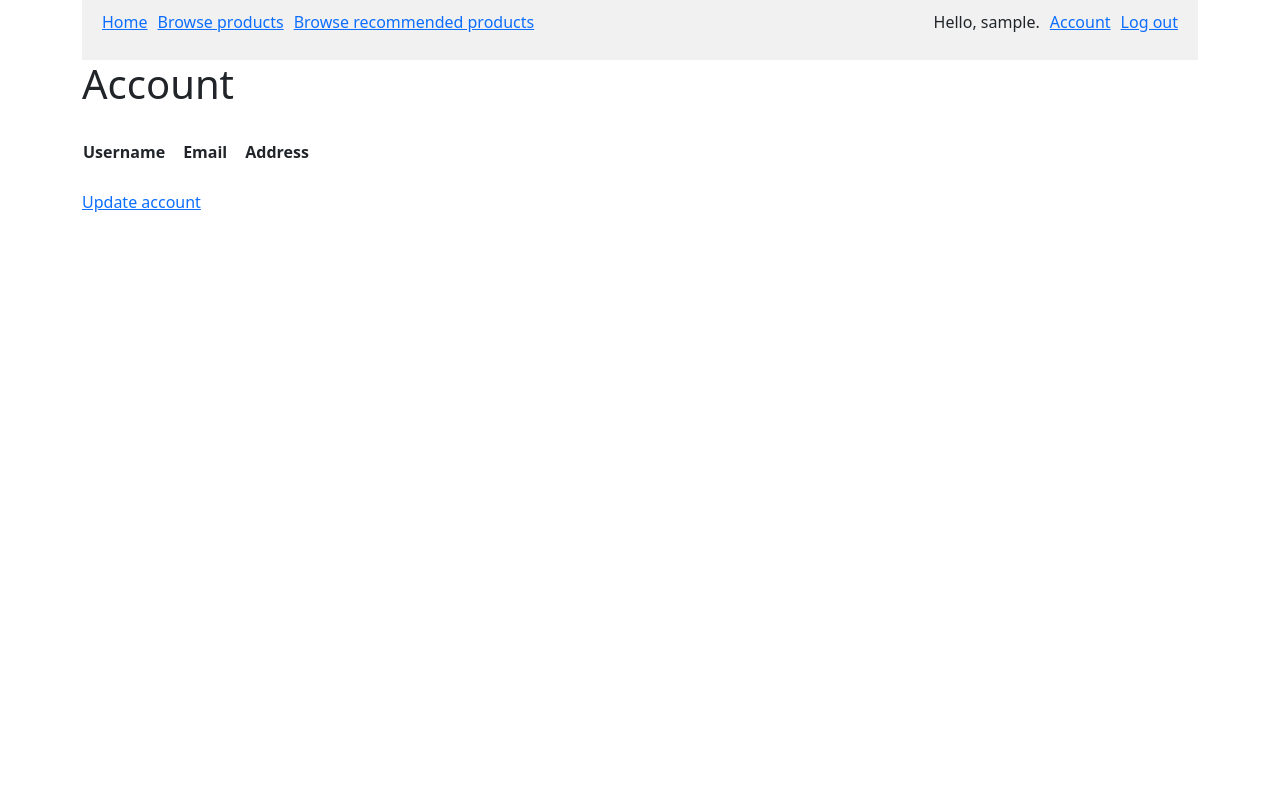
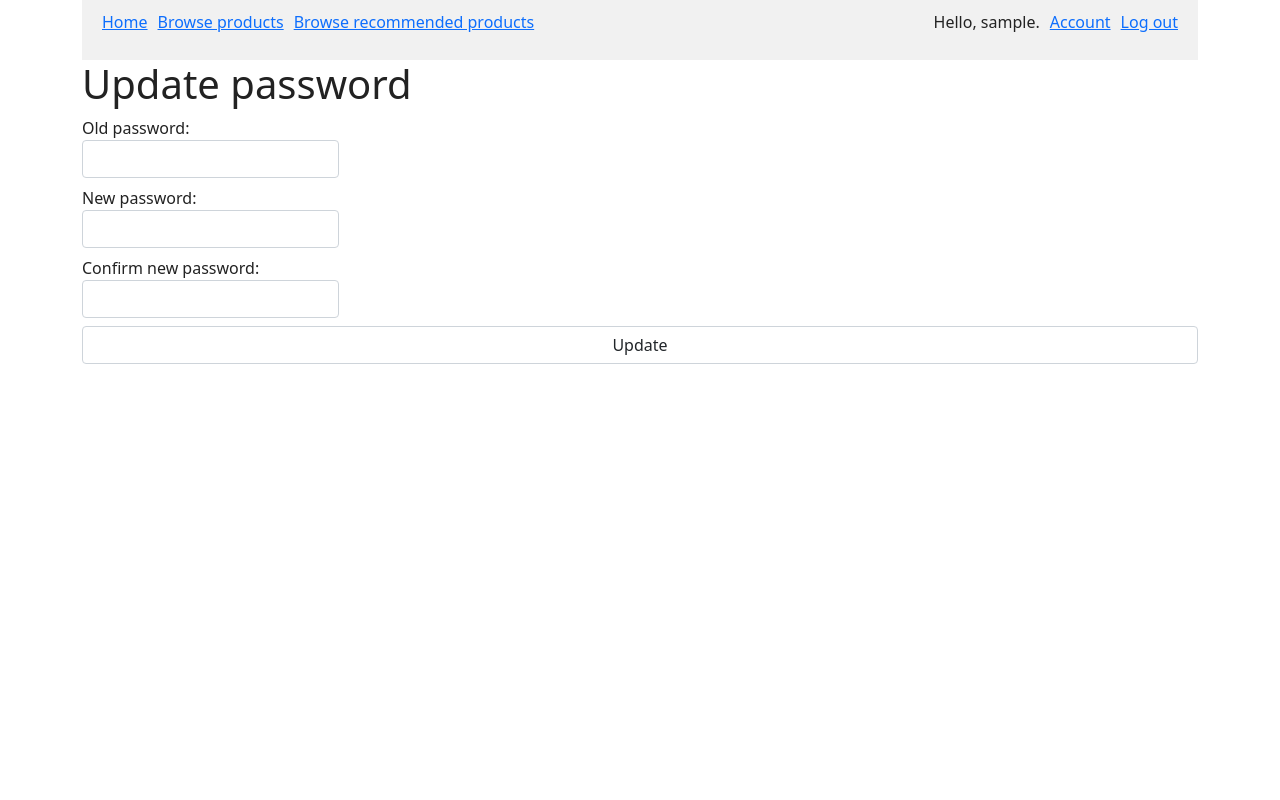
Before and after one commit to AliAlnajja/E-commer_project, a PHP site: page /User/update_password/1 in a window 1280 px wide. Run offline with PHP 8.4, Linux system fonts and the light colour scheme; the visitor is signed in with stand-in values (Sample User, id 1); data comes from the database, SQL or seed files in the repository; lists and menus that the app fills with data are empty.

Commit message:
Added deleted functionalities

```diff
--- a/htdocs/app/controllers/User.php
+++ b/htdocs/app/controllers/User.php
@@ -5,7 +5,7 @@
 
 	function index() {
 		$users = new \app\models\User();
-		$data = $users->get($_SESSION['username']);
+		$data = $users->getFromUserId($_SESSION['user_id']);
 		$this->view('User/index', $data);
 	}
 
@@ -14,7 +14,7 @@
 			$this->view('User/login');
 		} else {
 			$user = new \app\models\User();
-			$user = $user->get($_POST['username']);
+			$user = $user->getFromUsername($_POST['username']);
 			if ($user != false) {
 				if (password_verify($_POST['password'], $user->password_hash)) {
 					$_SESSION['username'] = $user->username;
@@ -22,9 +22,11 @@
 					header('location:/Main/index');
 				} else {
 					$this->view('User/login', 'Incorrect username/password combination.');
+					echo '<script>alert("Incorrect username/password combination")</script>';
 				}
 			} else {
-				$this->view('User/login', 'Incorrect username/password combination.');
+				$this->view('User/login');
+				echo '<script>alert("Incorrect username/password combination.")</script>';
 			}
 		}
 	}
@@ -38,28 +40,54 @@
 			$newUser->email = $_POST['email'];
 			$newUser->address = $_POST['address'];
 
-			 if (!$newUser->exists() && $_POST['password'] == $_POST['password_confirm']) {
+			if (!$newUser->exists() && $_POST['password'] == $_POST['password_confirm']) {
 			 	$newUser->password_hash = password_hash($_POST['password'], PASSWORD_DEFAULT);
 			 	$newUser->insert();
-			 	header('location:/User/index');
-			 } else {
-				$this->view('User/register', 'The user account with that username already exists.');
-			 }
+			 	header('location:/User/login');
+			} else {
+				$this->view('User/register');
+				echo '<script>alert("The user account with that username already exists.")</script>';
+			}
 		}
 	}
 
-	function update($user_id) {
-		$users = new \app\models\User();
-		$user = $users->get($user_id);
+	function update_details($user_id) {
+		$user = new \app\models\User();
+		$user = $user->getFromUserId($user_id);
 
 		if (!isset($_POST['action'])) {
-			$this->view('User/update', $user);
+			$this->view('User/update_details', $user);
 		} else {
+			$user->username = $_POST['username'];
 			$user->email = $_POST['email'];
 			$user->address = $_POST['address'];
-			$user->update();
-			header('location:/User/index/');
+			$user->updateDetails();
+			header('location:/User/index');
 		}
+	}
+
+	function update_password($user_id) {
+		$user = new \app\models\User();
+		$user = $user->getFromUserId($user_id);
+
+		if (!isset($_POST['action'])) {
+			$this->view('User/update_password', $user);
+		} else {
+			if (password_verify($_POST['oldPassword'], $user->password_hash) && $_POST['newPassword'] == $_POST['confirm']) {
+				$user->password_hash = password_hash($_POST['newPassword'], PASSWORD_DEFAULT);
+				$user->updatePassword();
+				header('location:/User/index');
+			} else {
+				$this->view('User/update_password', 'Incorrect password.');
+				echo '<script>alert("Incorrect password.")</script>';
+			}
+		}
+	}
+
+	function remove_address($user_id) {
+		$user = new \app\models\User();
+		$user->removeAddress($user_id);
+		header('location:/User/index');
 	}
 
 	#[\app\filters\Login]
--- a/htdocs/app/models/User.php
+++ b/htdocs/app/models/User.php
@@ -8,10 +8,10 @@
 	}
 
 	function exists() { //returns false if the record does not exist and true otherwise
-		return $this->get($this->username) != false;
+		return $this->getFromUsername($this->username) != false;
 	}
 
-	function get($username) {
+	function getFromUsername($username) {
 		$SQL = 'SELECT * FROM user WHERE username = :username';
 		$STMT = self::$_connection->prepare($SQL);
 		$STMT->execute(['username'=>$username]);
@@ -20,8 +20,8 @@
 		return $STMT->fetch();
 	}
 
-	function getUsername($user_id) {
-		$SQL = 'SELECT username FROM user WHERE user_id = :user_id';
+	function getFromUserId($user_id) {
+		$SQL = 'SELECT * FROM user WHERE user_id = :user_id';
 		$STMT = self::$_connection->prepare($SQL);
 		$STMT->execute(['user_id'=>$user_id]);
 		//TODO:add something here to make the return types cooler
@@ -35,10 +35,22 @@
 		$STMT->execute(['username'=>$this->username, 'password_hash'=>$this->password_hash, 'email'=>$this->email, 'address'=>$this->address]);
 	}
 
-	function update(){
-		$SQL = 'UPDATE user SET password = :password, email = :email, address = :address WHERE user_id = :user_id';
+	function updateDetails() {
+		$SQL = 'UPDATE user SET username = :username, email = :email, address = :address WHERE user_id = :user_id';
 		$STMT = self::$_connection->prepare($SQL);
-		$STMT->execute(['password'=>$this->password, 'email'=>$this->email, 'address'=>$this->address, 'user_id'=>$this->user_id]);
+		$STMT->execute(['username'=>$this->username, 'email'=>$this->email, 'address'=>$this->address, 'user_id'=>$this->user_id]);
+	}
+
+	function updatePassword() {
+		$SQL = 'UPDATE user SET password_hash = :password_hash WHERE user_id = :user_id';
+		$STMT = self::$_connection->prepare($SQL);
+		$STMT->execute(['password_hash'=>$this->password_hash, 'user_id'=>$this->user_id]);
+	}
+
+	function removeAddress($user_id) {
+		$SQL = 'UPDATE user SET address = NULL WHERE user_id = :user_id';
+		$STMT = self::$_connection->prepare($SQL);
+		$STMT->execute(['user_id'=>$user_id]);
 	}
 
 	function searchBar($text){
--- /dev/null
+++ b/htdocs/app/styles/dark_mode.css
@@ -0,0 +1,26 @@
+body {
+	--text-color: #222;
+	--bkg-color: #fff;
+}
+
+body.dark-theme {
+	--text-color: #eee;
+	--bkg-color:  #121212;
+}
+
+body {
+	background: var(--bkg-color);
+}
+
+h1, p {
+	color: var(--text-color);
+}
+
+form {
+	color: var(--text-color);
+}
+
+table {
+	color: var(--text-color);
+	color: red;
+}
--- a/htdocs/app/views/Items/Index.php
+++ b/htdocs/app/views/Items/Index.php
@@ -3,6 +3,7 @@
 
 	<!-- CSS only -->
 <link href="https://cdn.jsdelivr.net/npm/bootstrap@5.1.3/dist/css/bootstrap.min.css" rel="stylesheet" integrity="sha384-1BmE4kWBq78iYhFldvKuhfTAU6auU8tT94WrHftjDbrCEXSU1oBoqyl2QvZ6jIW3" crossorigin="anonymous">
+<link rel="stylesheet" type="text/css" href="/app/styles/dark_mode.css">
 	<!-- JavaScript Bundle with Popper -->
 <script src="https://cdn.jsdelivr.net/npm/bootstrap@5.1.3/dist/js/bootstrap.bundle.min.js" integrity="sha384-ka7Sk0Gln4gmtz2MlQnikT1wXgYsOg+OMhuP+IlRH9sENBO0LRn5q+8nbTov4+1p" crossorigin="anonymous"></script>
 	<title>Items</title>
--- a/htdocs/app/views/Main/index.php
+++ b/htdocs/app/views/Main/index.php
@@ -2,6 +2,7 @@
 <head>
 	<!-- CSS only -->
 <link href="https://cdn.jsdelivr.net/npm/bootstrap@5.1.3/dist/css/bootstrap.min.css" rel="stylesheet" integrity="sha384-1BmE4kWBq78iYhFldvKuhfTAU6auU8tT94WrHftjDbrCEXSU1oBoqyl2QvZ6jIW3" crossorigin="anonymous">
+<link rel="stylesheet" type="text/css" href="/app/styles/dark_mode.css">
 	<!-- JavaScript Bundle with Popper -->
 <script src="https://cdn.jsdelivr.net/npm/bootstrap@5.1.3/dist/js/bootstrap.bundle.min.js" integrity="sha384-ka7Sk0Gln4gmtz2MlQnikT1wXgYsOg+OMhuP+IlRH9sENBO0LRn5q+8nbTov4+1p" crossorigin="anonymous"></script>
 	<title>Home</title>
@@ -11,7 +12,6 @@
 		<?php $this->view('shared/header'); ?>
 		<h1>Home</h1>
 		<p>Welcome to our website</p>
-
 	</div>
 
 
--- a/htdocs/app/views/Recommendations/Index.php
+++ b/htdocs/app/views/Recommendations/Index.php
@@ -3,6 +3,7 @@
 
 	<!-- CSS only -->
 <link href="https://cdn.jsdelivr.net/npm/bootstrap@5.1.3/dist/css/bootstrap.min.css" rel="stylesheet" integrity="sha384-1BmE4kWBq78iYhFldvKuhfTAU6auU8tT94WrHftjDbrCEXSU1oBoqyl2QvZ6jIW3" crossorigin="anonymous">
+<link rel="stylesheet" type="text/css" href="/app/styles/dark_mode.css">>
 	<!-- JavaScript Bundle with Popper -->
 <script src="https://cdn.jsdelivr.net/npm/bootstrap@5.1.3/dist/js/bootstrap.bundle.min.js" integrity="sha384-ka7Sk0Gln4gmtz2MlQnikT1wXgYsOg+OMhuP+IlRH9sENBO0LRn5q+8nbTov4+1p" crossorigin="anonymous"></script>
 	<title>Recommendations</title>
--- a/htdocs/app/views/User/index.php
+++ b/htdocs/app/views/User/index.php
@@ -11,12 +11,16 @@
 		<?php $this->view('shared/header'); ?>
 		<h1>Account</h1> <br>
 		<table>
-			<tr><th>Username&emsp;</th> <th>Email&emsp;</th> <th>Address&emsp;</th></tr>
+			<tr><th>Username&emsp;</th> <th>Email</th> <th>&emsp;Address</th></tr>
 			<?php
-				echo "<td>$data->username</td> <td>$data->email</td> <td>$data->address</td>";
+				echo "<td>$data->username</td> <td>$data->email</td> <td>&emsp;$data->address</td>";
 			?>
 		</table> <br>
-		<?php echo "<a href='/User/update/$data->user_id'>Update account</a>" ?>
+		<?php
+			echo "<a href='/User/update_details/$data->user_id'>Update details</a>&emsp;";
+			echo "<a href='/User/update_password/$data->user_id'>Update password</a> &emsp;";
+			echo "<a href='/User/remove_address/$data->user_id'>Remove address</a> &emsp;";
+		?>
 
 	</div>
 </body>
--- a/htdocs/app/views/User/update.php
+++ b/htdocs/app/views/User/update_password.php
@@ -12,10 +12,11 @@
 			$this->view('shared/header');
 		?>
 
-	<h1>Update Account</h1>
+	<h1>Update password</h1>
 		<form method='post' action=''>
-			<label class='form-label'>Email:<input type='text' name='email' class='form-control' value='<?= $data->email?>' /></label> <br>
-			<label class='form-label'>Address:<input type='text' name='address' class='form-control' value='<?= $data->address?>' /></label> <br>
+			<label class='form-label'>Old password:<input type='password' name='oldPassword' required='required' class='form-control' /></label> <br>
+			<label class='form-label'>New password:<input type='password' name='newPassword' required='required' class='form-control' /></label> <br>
+			<label class='form-label'>Confirm new password:<input type='password' name='confirm' required='required' class='form-control' /></label> <br>
 			<input type="submit" name='action' value='Update' class='form-control' />
 		</form>
 	</div>
--- a/htdocs/app/views/Wishlist/index.php
+++ b/htdocs/app/views/Wishlist/index.php
@@ -3,6 +3,7 @@
 
 	<!-- CSS only -->
 <link href="https://cdn.jsdelivr.net/npm/bootstrap@5.1.3/dist/css/bootstrap.min.css" rel="stylesheet" integrity="sha384-1BmE4kWBq78iYhFldvKuhfTAU6auU8tT94WrHftjDbrCEXSU1oBoqyl2QvZ6jIW3" crossorigin="anonymous">
+<link rel="stylesheet" type="text/css" href="/app/styles/dark_mode.css">
 	<!-- JavaScript Bundle with Popper -->
 <script src="https://cdn.jsdelivr.net/npm/bootstrap@5.1.3/dist/js/bootstrap.bundle.min.js" integrity="sha384-ka7Sk0Gln4gmtz2MlQnikT1wXgYsOg+OMhuP+IlRH9sENBO0LRn5q+8nbTov4+1p" crossorigin="anonymous"></script>
 	<title>wishlist</title>
--- a/htdocs/app/views/shared/header.php
+++ b/htdocs/app/views/shared/header.php
@@ -1,3 +1,4 @@
+<link rel="stylesheet" type="text/css" href="/app/styles/dark_mode.css">
 <style>
 .header {
 	overflow: hidden;
@@ -19,8 +20,12 @@
 	margin-right: 10px;
 }
 
+div.button {
+	align-items: center;
+}
+
 </style>
-
+</body>
 	<div class="header">
 		<div class="left">
 			<a href='/Main/index'>Home</a>
@@ -33,12 +38,33 @@
 			<?php if (!isset($_SESSION['user_id'])) { ?>
 				<a href='/User/register'>Register</a>
 				<a href='/User/login'>Log in</a>
+				<div class="button">
+					<button class="btn-toggle">Dark-Mode</button>
+				</div>
 			<?php } else { ?>
 				<a href='/User/logout'>Log out</a>
 				<?php $user_id = $_SESSION['user_id']; ?>
 				<a href='/User/index'>Account</a>
 				<p>Hello, <?php echo $_SESSION['username'];?>.</p>
 				<?php } ?>
-
 		</div>
 	</div>
+</body>
+
+<script>
+	const btn = document.querySelector(".btn-toggle");
+	const currentTheme = localStorage.getItem("theme");
+	if (currentTheme == "dark") {
+  		document.body.classList.add("dark-theme");
+	}
+
+	btn.addEventListener("click", function () {
+  	document.body.classList.toggle("dark-theme");
+
+  	let theme = "light";
+  	if (document.body.classList.contains("dark-theme")) {
+    	theme = "dark";
+  	}
+  		localStorage.setItem("theme", theme);
+	});
+</script>
```
Also changed, not shown: htdocs/app/views/User/update_details.php (added, +24 -0 lines). Lines whose indentation alone changed are shown as unchanged.
